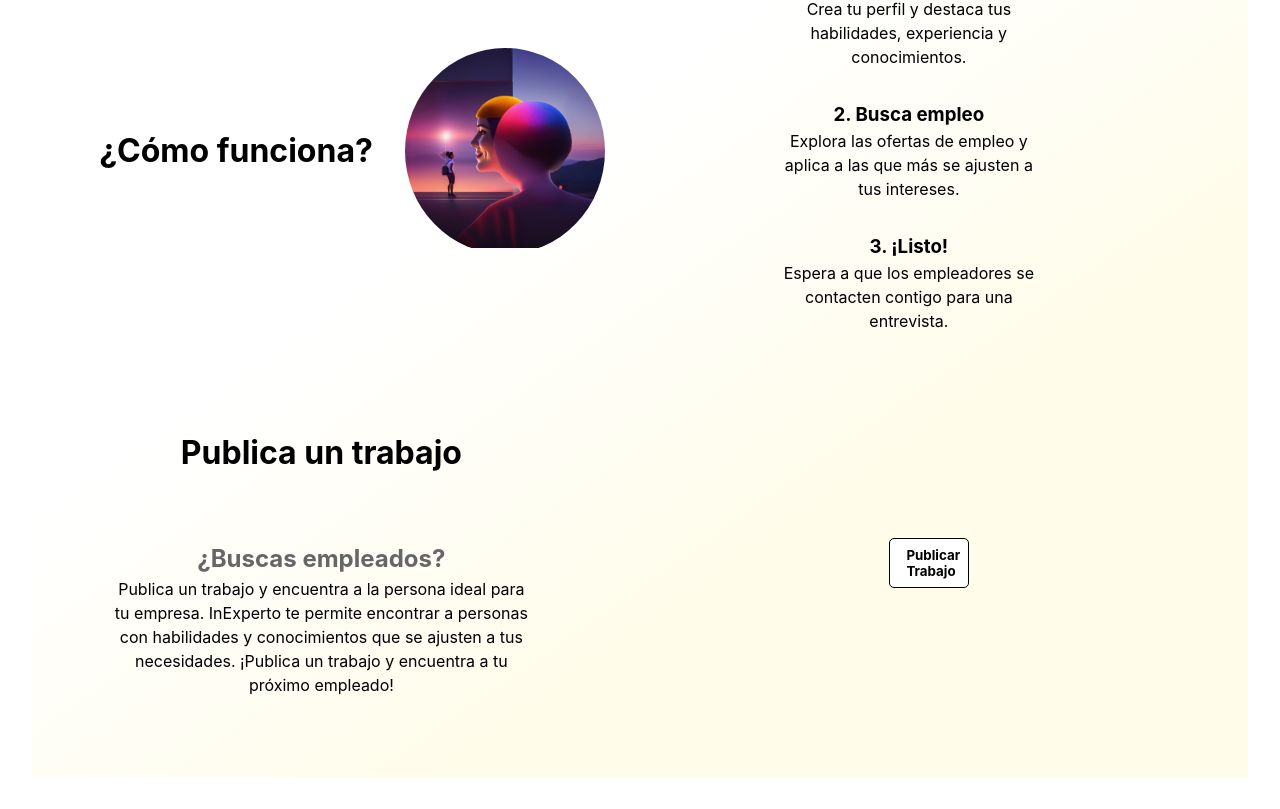
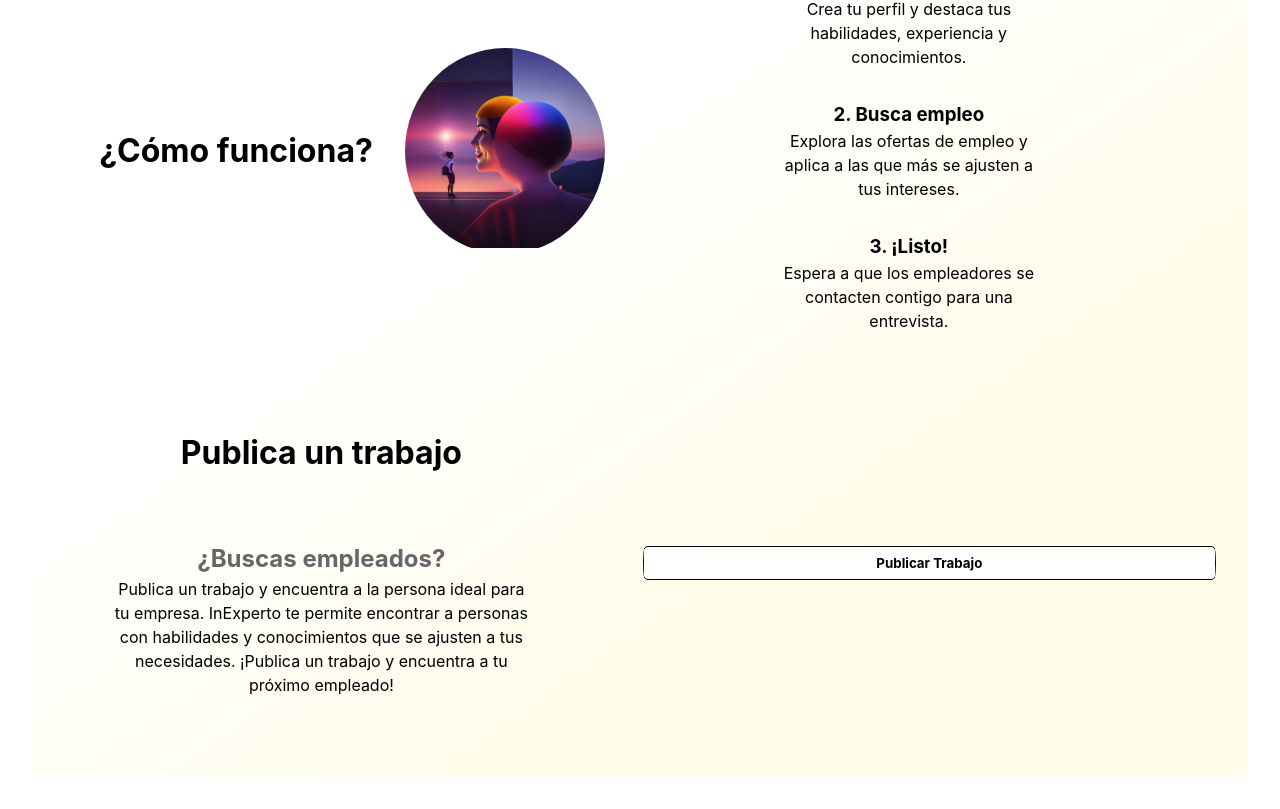
Before and after one commit to darkv314/ExtensoIn, a React (Vite) app: page / in a window 1280 px wide. Shown: the part 751-1560 px from the top of the page. Built offline with nearby package versions, Linux system fonts and the light colour scheme.

Commit message:
fix icon button

```diff
--- a/src/components/buttons/iconButton/IconButton.css
+++ b/src/components/buttons/iconButton/IconButton.css
@@ -1,4 +1,4 @@
-button {
+.icon__button {
     background: none;
     border: none;
     cursor: pointer;
@@ -11,7 +11,7 @@ button {
     max-width: 6em;
 }
 
-button:hover {
+.icon__button:hover {
     transform: scale(1.05);
     height: auto;
     background-color: aliceblue;
--- a/src/components/buttons/iconButton/IconButton.tsx
+++ b/src/components/buttons/iconButton/IconButton.tsx
@@ -10,7 +10,7 @@ interface ButtonProps {
 
 const IconButton: React.FC<ButtonProps> = ({ label, onClick, icon }) => {
   return (
-    <button onClick={onClick}>
+    <button className="icon__button" onClick={onClick}>
       {icon? icon : <QuestionMark />}
       {label}
     </button>
```
